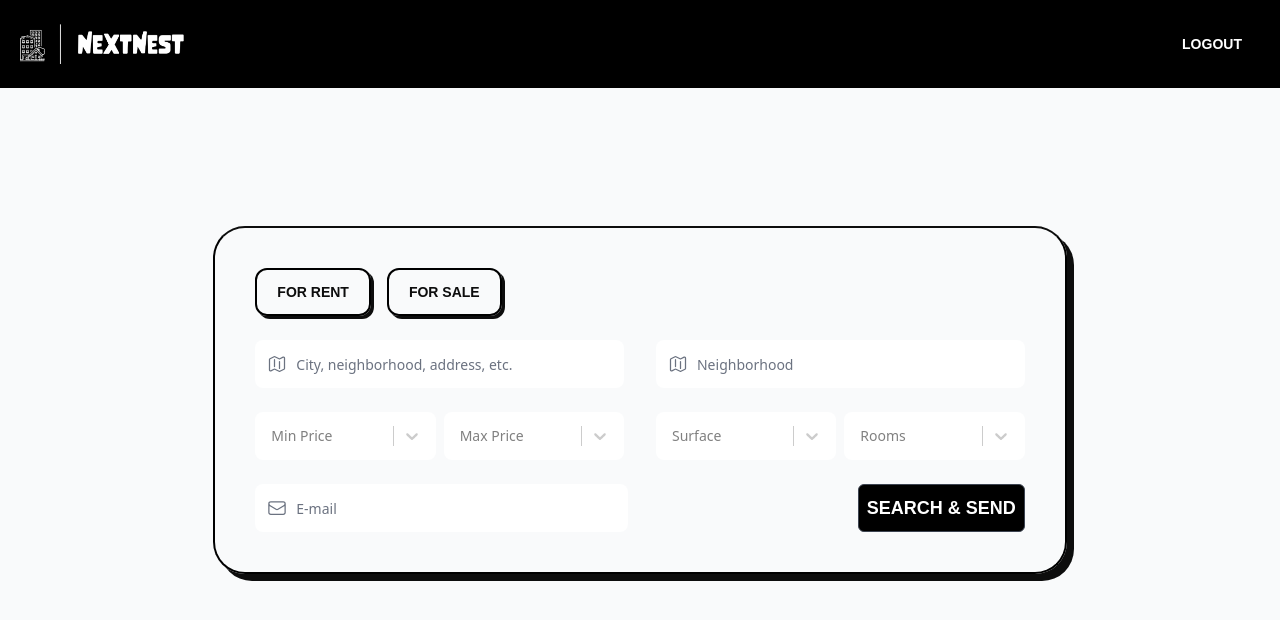
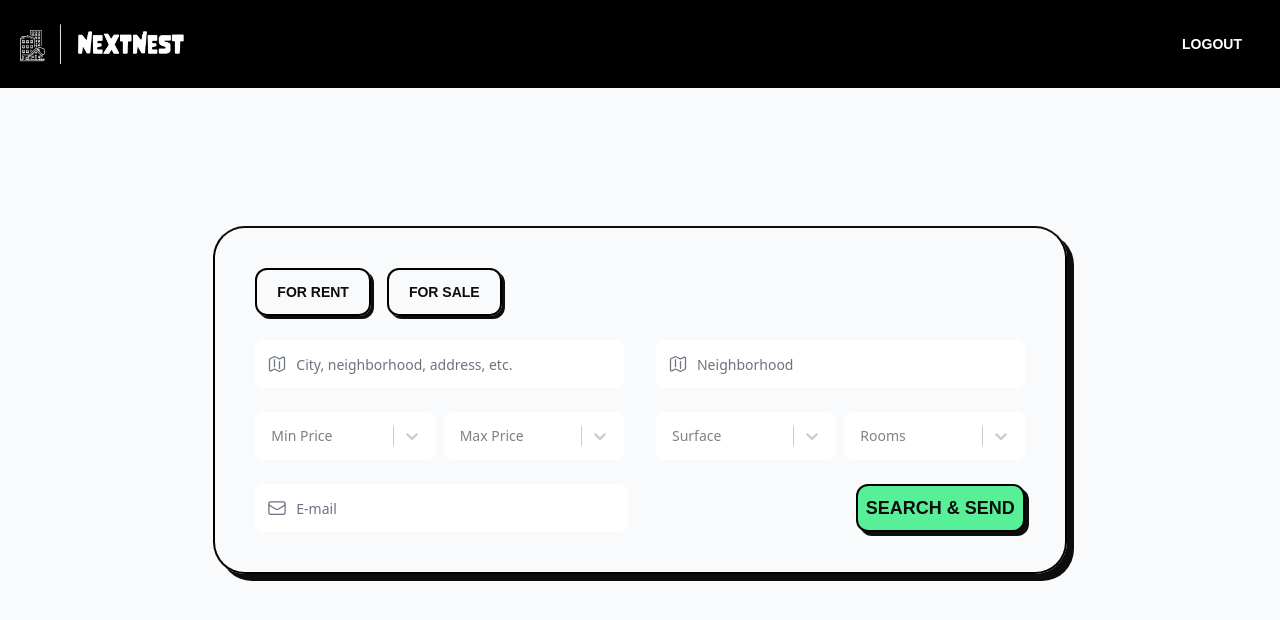
Before and after one commit to yigitaksoy/NextNest, a React (Vite) app in the folder client/: page /home in a window 1280 px wide. Shown: the top 620 px of the page. Built offline with nearby package versions, Linux system fonts and the light colour scheme; no server answers; sample sign-in values are in the browser's storage; a web font is replaced by a local one.

Commit message:
Style send button and add custom colors

```diff
--- a/client/src/assets/css/style.css
+++ b/client/src/assets/css/style.css
@@ -37,3 +37,18 @@ input[type="radio"]:hover + label {
   color: #0d0d0d;
   background: #7dd3fc;
 }
+
+#send-button {
+  color: #0d0d0d;
+  border: 2px solid #000;
+  border-radius: 12px;
+  box-shadow: 4px 4px #0d0d0d;
+}
+
+#send-button:hover,
+#send-button:focus {
+  border: 2px solid #000;
+  box-shadow: none;
+  color: #ffffff;
+  background: #0d0d0d;
+}
--- a/client/src/components/EmailInput.jsx
+++ b/client/src/components/EmailInput.jsx
@@ -22,7 +22,10 @@ const EmailInput = ({ handleChange, formData }) => {
       </div>
       <div className="p-2 md:flex md:justify-end">
         <div className="relative">
-          <button className="btn mt-2 w-full rounded-md border bg-black p-2 font-marker text-lg text-white hover:bg-sky-300 hover:text-black md:mt-0 md:w-auto">
+          <button
+            id="send-button"
+            className="btn mt-2 w-full rounded-xl border bg-custom-green p-2 font-marker text-lg text-custom-black hover:bg-custom-black hover:text-white  md:mt-0 md:w-auto"
+          >
             Search & Send
           </button>
         </div>
--- a/client/tailwind.config.cjs
+++ b/client/tailwind.config.cjs
@@ -15,9 +15,11 @@ module.exports = {
         heavy: 900,
       },
       colors: {
-        "custom-green": "#01fdf6",
+        "custom-blue": "#01fdf6",
         "custom-purple": "#ff81cc",
         "custom-black": "#333",
+        "custom-yellow": "#ffcb46",
+        "custom-green": "#57ef97",
       },
     },
   },
```
